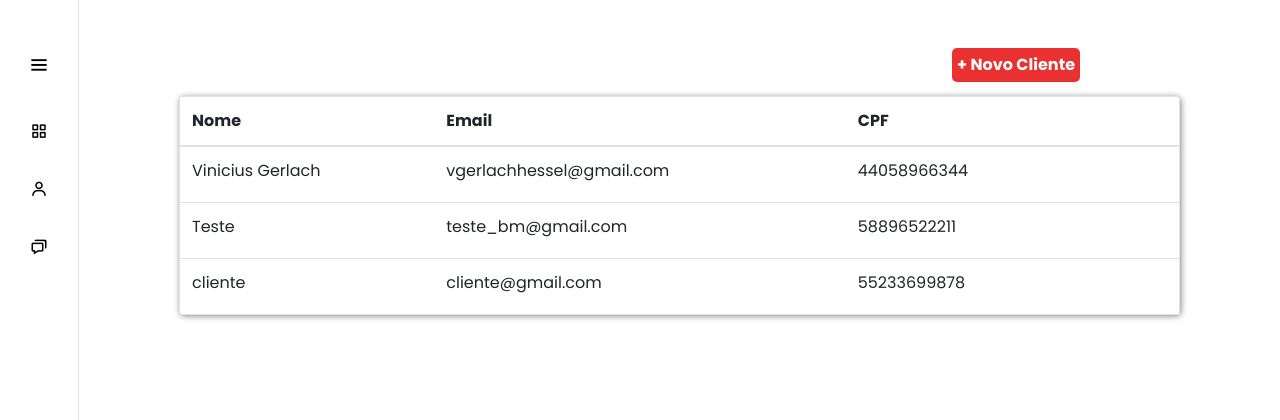
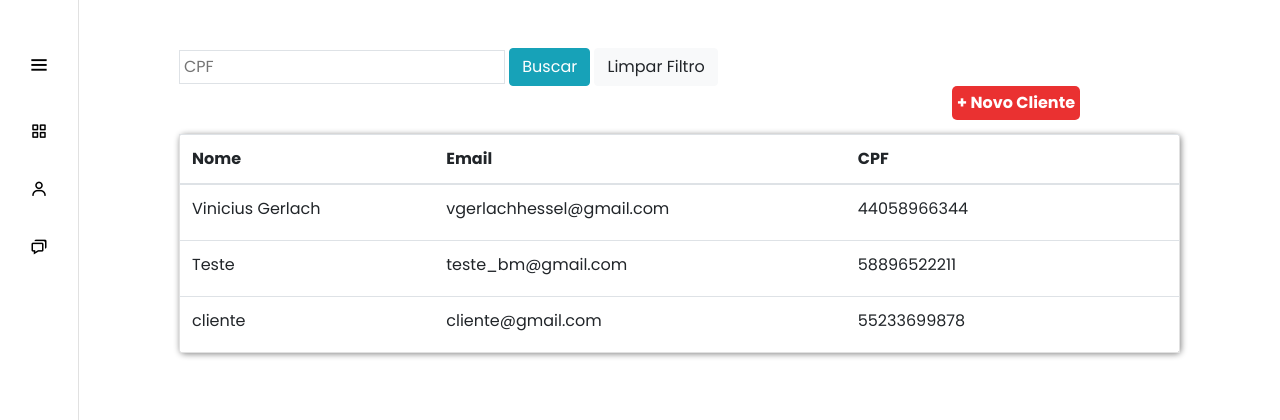
Before and after one commit to vghessel/Hospital-Smartphone-Django, a Django app: page /clientes/ in a window 1280 px wide. Shown: the part 85-505 px from the top of the page. Run offline with Django 3.2, Linux system fonts and the light colour scheme; data comes from the database, SQL or seed files in the repository.

Commit message:
search cliente e servico concluido

```diff
--- a/clientes/templates/clientes.html
+++ b/clientes/templates/clientes.html
@@ -10,6 +10,11 @@
     <br>
     <br>
     <div class="container-fluid distanciamento">
+        <form action="{% url 'clientes_filtro' %}" method="GET">
+            <input type="text" name="cpf" value="{{ request.GET.cpf}}" class="p-1 border" autocomplete="off" placeholder="CPF">
+            <button type="submit" class="btn btn-info">Buscar</button>
+            <a href="{% url 'clientes' %}" class="btn btn-light">Limpar Filtro</a>
+        </form>
         <div>
             <a class="btn-add-clientes" href="{% url 'novo_cliente' %}">+ Novo Cliente</a>
             <br>
--- a/clientes/urls.py
+++ b/clientes/urls.py
@@ -7,5 +7,6 @@ urlpatterns = [
     path('excluir_cliente/<int:id>', views.excluir_cliente, name="excluir_cliente"),
     path('atualizar_cliente/<int:id>', views.atualizar_cliente, name="atualizar_cliente"),
     path('excluir_aparelho/<int:id>', views.excluir_aparelho, name="excluir_aparelho"),
+    path('cliente_filter', views.clientes_filtro, name="clientes_filtro"),
 
 ]
--- a/clientes/views.py
+++ b/clientes/views.py
@@ -106,3 +106,9 @@ def excluir_aparelho(request, id):
         return redirect(reverse('atualizar_cliente', args=(id_cliente,)))
     except:
         return redirect(reverse('atualizar_cliente', args=(id_cliente,)))
+
+
+def clientes_filtro(request):
+    cpf = request.GET.get('cpf')
+    clientes = Cliente.objects.filter(cpf__contains=cpf)
+    return render(request, 'clientes.html', {'clientes': clientes})
--- a/servicos/templates/listar_servico.html
+++ b/servicos/templates/listar_servico.html
@@ -10,6 +10,11 @@
     <br>
     <br>
     <div class="container-fluid distanciamento">
+        <form action="{% url 'servicos_filtro' %}" method="GET">
+            <input type="text" name="protocolo" value="{{ request.GET.protocolo}}" class="p-1 border" autocomplete="off" placeholder="Protocolo">
+            <button type="submit" class="btn btn-info">Buscar</button>
+            <a href="{% url 'servicos' %}" class="btn btn-light">Limpar Filtro</a>
+        </form>
         <div>
             <a class="btn-add-servicos" href="{% url 'novo_servico' %}">+ Novo Serviço</a>
             <br>
--- a/servicos/urls.py
+++ b/servicos/urls.py
@@ -7,4 +7,5 @@ urlpatterns = [
     path('servico/<str:identificador>/', views.servico, name="servico"),
     path('atualizar_servico/<str:identificador>/', views.atualizar_servico, name="atualizar_servico"),
     path('gerar_pdf/<str:identificador>/', views.gerar_pdf, name="gerar_pdf"),
+    path('servico_filter', views.servicos_filtro, name="servicos_filtro"),
 ]
--- a/servicos/views.py
+++ b/servicos/views.py
@@ -85,3 +85,8 @@ def gerar_pdf(request, identificador):
     pdf_bytes = BytesIO(pdf_content)
 
     return FileResponse(pdf_bytes, as_attachment=True, filename=f"{servico.protocolo}.pdf")
+
+def servicos_filtro(request):
+    protocolo = request.GET.get('protocolo')
+    servicos = Servico.objects.filter(protocolo__contains=protocolo)
+    return render(request, 'listar_servico.html', {'servicos': servicos})
```
